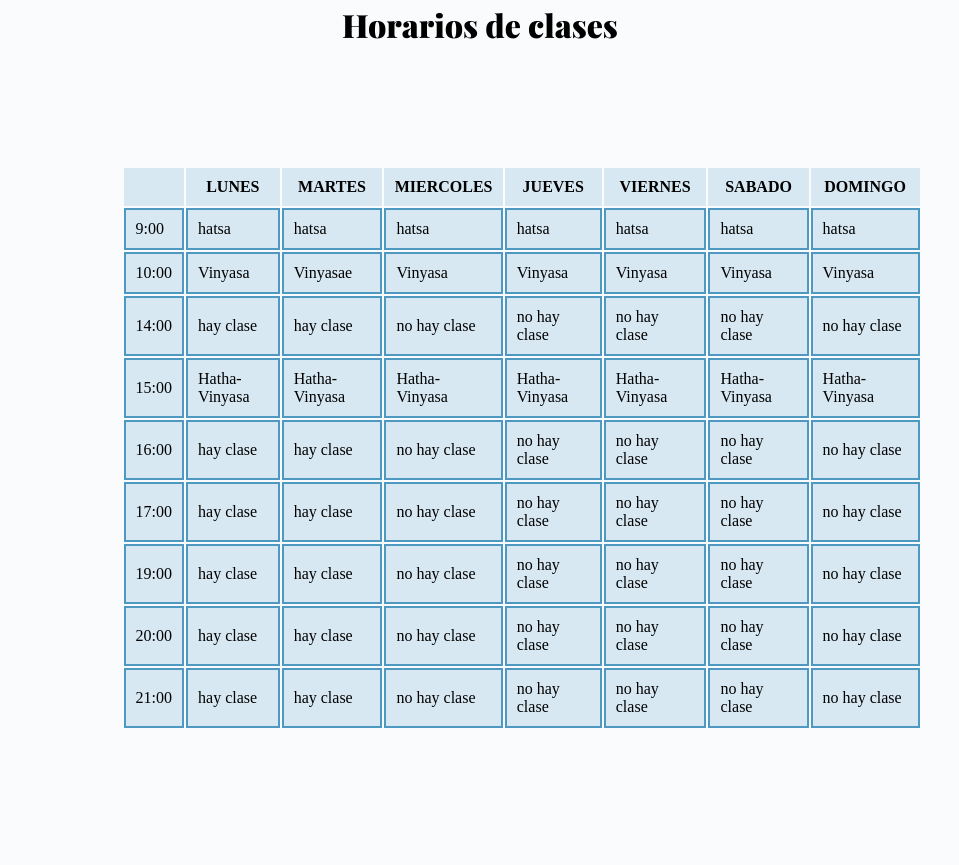
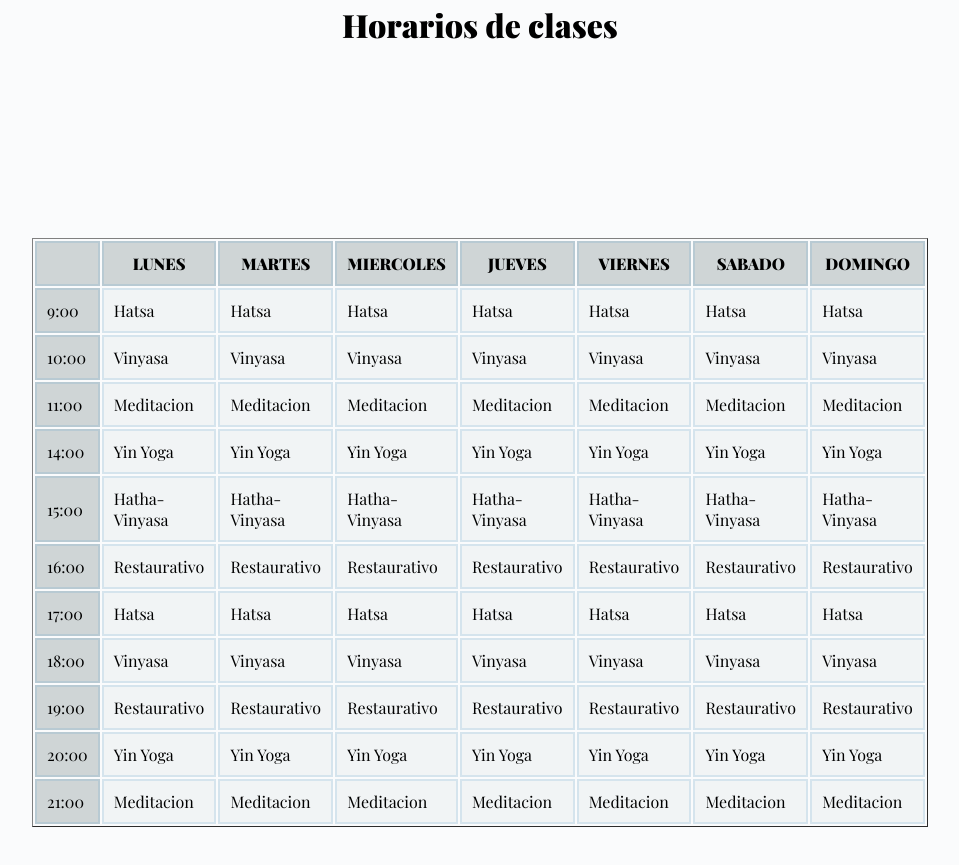
Before and after one commit to Byasoares18/ProyectoCoder, a plain HTML site: page profesores.html in a window 1280 px wide. Shown: the part 3183-4048 px from the top of the page, without its empty margins (160-1119 px from the left). Drawn offline with nearby package versions, Linux system fonts and the light colour scheme; a web font is replaced by a local one.

Commit message:
editando todos los archivos

```diff
--- a/estilos.css
+++ b/estilos.css
@@ -418,29 +418,23 @@ li a:hover, li a.active{
 .horarios h2{
     text-align: center;
     font-size: xx-large;
+    font-family: 'Playfair Display', serif;
 
 }
-.tabla td{
-    border: 0.125rem solid rgb(77, 153, 194);
-    padding: 0.625rem;
-
+.horarios{
+    border-collapse: collapse;
   }
-.tabla tr{
-    background-color: #c8e0edad;
-
+  td,th{
+    padding: 10px 10px;
+    border: 0.125rem solid rgba(77, 153, 194, 0.174);
+    background-color: #dae1e44e;
+    font-family: 'Playfair Display', serif;
   }
-.tabla th{
-    padding: 0.625rem;
+  .color{
+    background-color: #93a1a16d; ;
   }
-.tabla{
-    border: 0.625rem solid rgb(31, 17, 20);
-    width: 50rem;
-    border-collapse: separate;
-    display: flex;
-    border-style: hidden;
-    align-items: center;
-    height: 37.5rem;
-    margin: 8% 22%;
+  table{
+    margin: 15%;
 
   }
  /* pagina 4 */
@@ -696,6 +690,13 @@ nav ul li a {
     margin-top: 150%;
 }
 
+.tabla{
+    display: block;
+    overflow-x: scroll;
+    overflow-y: scroll;
+    margin: auto;
+}
+
 }
 
 
@@ -789,11 +790,15 @@ nav ul li a {
     .teacher1 img,.teacher2 img,.teacher3 img,.teacher4 img{
     width: 100%;
     }
-   .tabla{
-    width: 2px;
-    margin: 0;
+    table{
 
+    display: block;
+    overflow-y: scroll;
+    overflow-x: scroll;
     }
+
+
+
     #footer{
     margin-top: 550%;
     }
@@ -836,18 +841,74 @@ nav ul li a {
     #check:checked ~ul{
         left: 0;
     }
+    .container{
+        margin-top: 5%;
+        align-content: space-between;
+    }
+
+    .right {
+    flex-basis: auto;
+    margin-left: 20%;
+    }
+
+    .promo{
+    margin-top: 30%;
+    }
 
     .yg{
-    width: 100%;
-    height: 100%;
+    width: 10%;
+    height: 90%;
     }
 
     #footer{
     margin-top: 550%;
     }
+    .colum1,.colum2 {
+    flex-basis: 2%;
+
+    }
+    .yg p{
+    margin: -10%;
     }
 
+    .container{
+    margin-top: 5%;
+    align-content: space-between;
+    }
+    .left{
+    flex-basis: 200%;
+    max-width: 100%;
+    margin-top: 5%;
+    }
+    .right {
+    flex-basis: auto;
+    margin-top: 5%;
+    }
+    .sobre-row{
+    display: block;
+    }
+    .sobre-right-col{
+    padding: 5%;
+    }
+    .cards{
+    display: block;
+    padding: 15%;
+    }
+    .galeria{
+    height: auto;
+    }
+    table{
 
+    display: block;
+    overflow-y: scroll;
+    overflow-x: scroll;
+    }
+
+    .conteudo{
+    float: none;
+    margin: 10%;
+    }
+}
 
 
 
--- a/profesores.html
+++ b/profesores.html
@@ -5,6 +5,8 @@
     <meta http-equiv="X-UA-Compatible" content="IE=edge">
     <meta name="viewport" content="width=device-width, initial-scale=1.0">
     <title>Venus Moon-Yoga studio</title>
+    <meta name="description" content="El mejor Studio de Yoga en buenos aires,un excelente lugar para aprender,evoluir y estar en paz consigo mismo. Siempre con dedicacion en cada clase ">
+    <meta name="keywords" content="Yoga, Yoga Studio,meditacion, equilibrio, yoga buenos aires, yoga clases, ">
     <link rel="stylesheet" href="estilos.css">
     <link rel="stylesheet" href="https://cdnjs.cloudflare.com/ajax/libs/font-awesome/6.2.0/css/all.min.css">
     <link rel="shortcut icon" href="multi/moon.png">
@@ -20,7 +22,6 @@
             alt="logo Venus Moon" class="logo">
         </a>
         </div>
-
 
         <nav>
             <input type="checkbox"  id="check">
@@ -86,30 +87,32 @@
     </section>
 
     <section class="horarios"  >
-        <table class="tabla" >
+        <table border="1" class="tabla" >
         <h2>Horarios de clases</h2>
+    <tr >
+        <th class="color"></th>
+        <th class="color">LUNES</th>
+        <th class="color">MARTES</th>
+        <th class="color">MIERCOLES</th>
+        <th class="color">JUEVES</th>
+        <th class="color">VIERNES</th>
+        <th class="color">SABADO</th>
+        <th class="color">DOMINGO</th>
+    </tr>
     <tr>
-        <th></th>
-        <th>LUNES</th>
-        <th>MARTES</th>
-        <th>MIERCOLES</th>
-        <th>JUEVES</th>
-        <th>VIERNES</th>
-        <th>SABADO</th>
-        <th>DOMINGO</th>
+        <td class="color">9:00</td>
+        <td>Hatsa</td>
+        <td>Hatsa</td>
+        <td>Hatsa</td>
+        <td>Hatsa</td>
+        <td>Hatsa</td>
+        <td>Hatsa</td>
+        <td>Hatsa</td>
     </tr>
-        <td>9:00</td>
-        <td>hatsa</td>
-        <td>hatsa</td>
-        <td>hatsa</td>
-        <td>hatsa</td>
-        <td>hatsa</td>
-        <td>hatsa</td>
-        <td>hatsa</td>
     <tr>
-        <td>10:00</td>
+        <td class="color">10:00</td>
         <td>Vinyasa</td>
-        <td>Vinyasae</td>
+        <td>Vinyasa</td>
         <td>Vinyasa</td>
         <td>Vinyasa</td>
         <td>Vinyasa</td>
@@ -117,17 +120,27 @@
         <td>Vinyasa</td>
     </tr>
     <tr>
-        <td>14:00</td>
-        <td>hay clase</td>
-        <td>hay clase</td>
-        <td>no hay clase</td>
-        <td>no hay clase</td>
-        <td>no hay clase</td>
-        <td>no hay clase</td>
-        <td>no hay clase</td>
+        <td class="color">11:00</td>
+        <td>Meditacion</td>
+        <td>Meditacion</td>
+        <td>Meditacion</td>
+        <td>Meditacion</td>
+        <td>Meditacion</td>
+        <td>Meditacion</td>
+        <td>Meditacion</td>
     </tr>
     <tr>
-        <td>15:00</td>
+        <td class="color">14:00</td>
+        <td>Yin Yoga</td>
+        <td>Yin Yoga</td>
+        <td>Yin Yoga</td>
+        <td>Yin Yoga</td>
+        <td>Yin Yoga</td>
+        <td>Yin Yoga</td>
+        <td>Yin Yoga</td>
+    </tr>
+    <tr>
+        <td class="color">15:00</td>
         <td>Hatha-Vinyasa</td>
         <td>Hatha-Vinyasa</td>
         <td>Hatha-Vinyasa</td>
@@ -137,54 +150,64 @@
         <td>Hatha-Vinyasa</td>
     </tr>
     <tr>
-        <td>16:00</td>
-        <td>hay clase</td>
-        <td>hay clase</td>
-        <td>no hay clase</td>
-        <td>no hay clase</td>
-        <td>no hay clase</td>
-        <td>no hay clase</td>
-        <td>no hay clase</td>
+        <td class="color">16:00</td>
+        <td>Restaurativo</td>
+        <td>Restaurativo</td>
+        <td>Restaurativo</td>
+        <td>Restaurativo</td>
+        <td>Restaurativo</td>
+        <td>Restaurativo</td>
+        <td>Restaurativo</td>
     </tr>
     <tr>
-        <td>17:00</td>
-        <td>hay clase</td>
-        <td>hay clase</td>
-        <td>no hay clase</td>
-        <td>no hay clase</td>
-        <td>no hay clase</td>
-        <td>no hay clase</td>
-        <td>no hay clase</td>
+        <td class="color">17:00</td>
+        <td>Hatsa</td>
+        <td>Hatsa</td>
+        <td>Hatsa</td>
+        <td>Hatsa</td>
+        <td>Hatsa</td>
+        <td>Hatsa</td>
+        <td>Hatsa</td>
     </tr>
     <tr>
-        <td>19:00</td>
-        <td>hay clase</td>
-        <td>hay clase</td>
-        <td>no hay clase</td>
-        <td>no hay clase</td>
-        <td>no hay clase</td>
-        <td>no hay clase</td>
-        <td>no hay clase</td>
+        <td class="color">18:00</td>
+        <td>Vinyasa</td>
+        <td>Vinyasa</td>
+        <td>Vinyasa</td>
+        <td>Vinyasa</td>
+        <td>Vinyasa</td>
+        <td>Vinyasa</td>
+        <td>Vinyasa</td>
     </tr>
     <tr>
-        <td>20:00</td>
-        <td>hay clase</td>
-        <td>hay clase</td>
-        <td>no hay clase</td>
-        <td>no hay clase</td>
-        <td>no hay clase</td>
-        <td>no hay clase</td>
-        <td>no hay clase</td>
+        <td class="color">19:00</td>
+        <td>Restaurativo</td>
+        <td>Restaurativo</td>
+        <td>Restaurativo</td>
+        <td>Restaurativo</td>
+        <td>Restaurativo</td>
+        <td>Restaurativo</td>
+        <td>Restaurativo</td>
     </tr>
     <tr>
-        <td>21:00</td>
-        <td>hay clase</td>
-        <td>hay clase</td>
-        <td>no hay clase</td>
-        <td>no hay clase</td>
-        <td>no hay clase</td>
-        <td>no hay clase</td>
-        <td>no hay clase</td>
+        <td class="color">20:00</td>
+        <td>Yin Yoga</td>
+        <td>Yin Yoga</td>
+        <td>Yin Yoga</td>
+        <td>Yin Yoga</td>
+        <td>Yin Yoga</td>
+        <td>Yin Yoga</td>
+        <td>Yin Yoga</td>
+    </tr>
+    <tr>
+        <td class="color">21:00</td>
+        <td>Meditacion</td>
+        <td>Meditacion</td>
+        <td>Meditacion</td>
+        <td>Meditacion</td>
+        <td>Meditacion</td>
+        <td>Meditacion</td>
+        <td>Meditacion</td>
     </tr>
     </table>
 
```
Also changed, not shown: contacto.html (+2 -3 lines), edy.html (+2 -7 lines), index.html (+22 -38 lines), precios.html (+2 -7 lines). Lines whose indentation alone changed are shown as unchanged.
